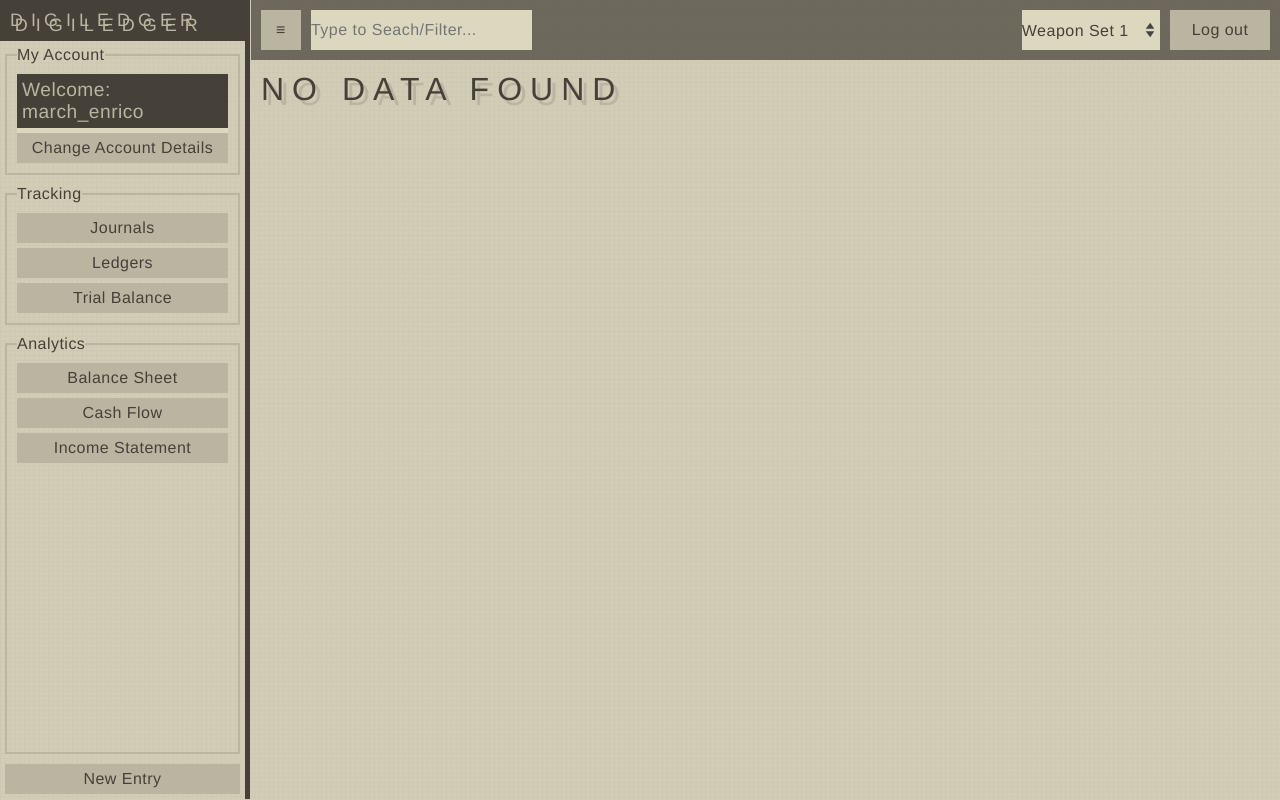
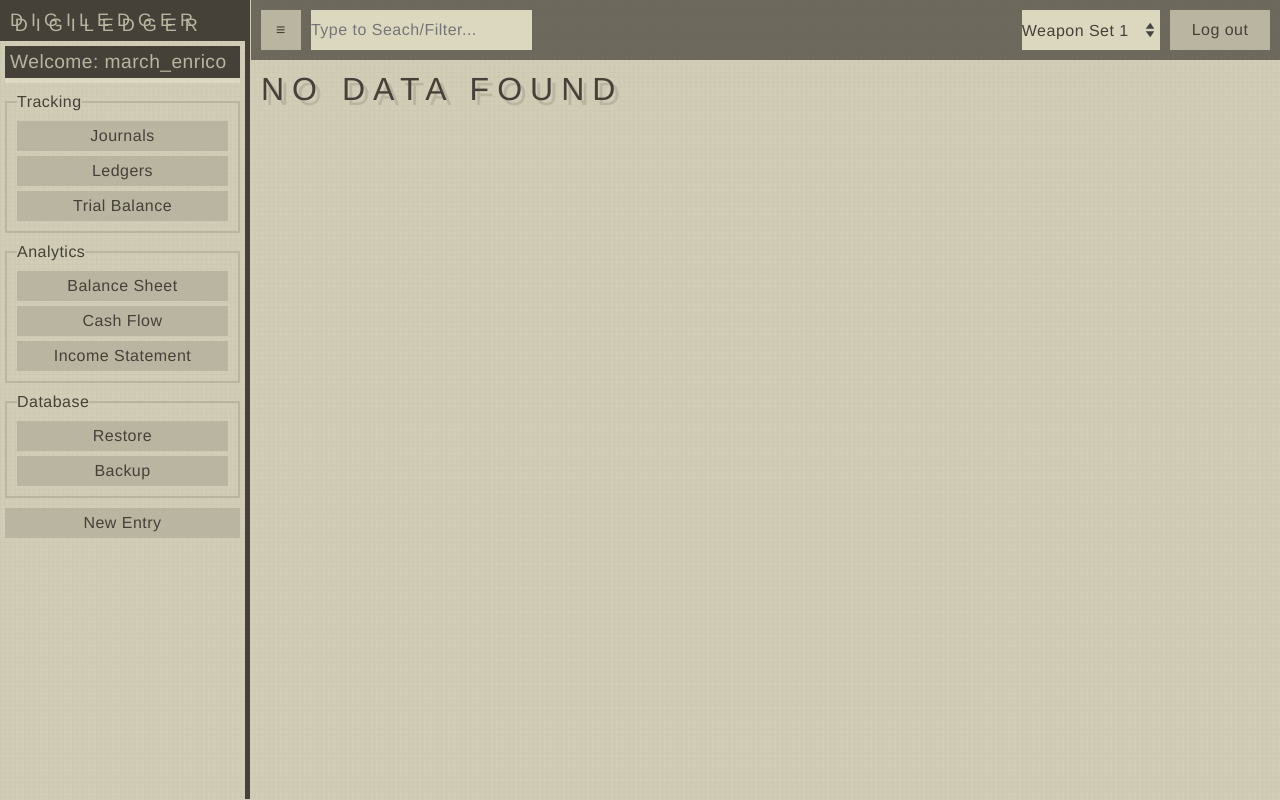
Before and after one commit to Kenneth10112/sad_stuff, a Django app: template digiledger/templates/digiledger/Dashboard.html in a window 1280 px wide. Run offline with Django 5.2, Linux system fonts and the light colour scheme; the template is opened without the code that fills it: values that come from a table or form of the project are taken from there, others are empty; data comes from the database, SQL or seed files in the repository.

Commit message:
Added Documentation in misc > documentation and orgnised dashboard.css

```diff
--- a/digiledger/static/digiledger/Dashboard.css
+++ b/digiledger/static/digiledger/Dashboard.css
@@ -30,6 +30,8 @@ body {
     grid-template-columns: 1fr;
     grid-template-rows: min-content 1fr;
     border-right: 5px solid #454138;
+
+    overflow-y: auto;
 }
 
 #SIDEBAR * {
@@ -45,21 +47,24 @@ body {
 #sb_nav { /* Child of #SIDEBAR */
     display: grid;
     grid-template-columns: 1fr;
-    grid-template-rows: min-content min-content 1fr min-content;
+    grid-auto-rows: min-content;
+    /* grid-template-rows: min-content min-content 1fr min-content; */
     padding: 5px;
     gap: 10px;
 }
 
 #sb_acc_fieldset,
 #sb_gen_fieldset,
-#sb_stat_fieldset { /* Children of #sb_nav */
+#sb_stat_fieldset,
+#sb_db_fieldset { /* Children of #sb_nav */
     padding: 10px;
     border-width: 2px;
 }
 
 #sb_nav_myAccount,
 #sb_nav_general,
-#sb_nav_statements { /* Children of fieldsets within #sb_nav */
+#sb_nav_statements,
+#sb_nav_dbOptions { /* Children of fieldsets within #sb_nav */
     display: grid;
     grid-template-columns: 1fr;
     grid-auto-rows: min-content;
@@ -74,7 +79,8 @@ body {
 /* Buttons within #SIDEBAR */
 .sb_nav_genButton,   /* In #sb_nav_general */
 .sb_nav_statButton,  /* In #sb_nav_statements */
-.sb_nav_myAccountButton, /* In #sb_nav_myAccount */
+.sb_nav_myAccountButton,
+.sb_nav_dbButton, /* In #sb_nav_myAccount */
 #sb_newEntry {        /* Direct child of #sb_nav */
     height: 30px;
 }
--- a/digiledger/templates/digiledger/Dashboard.html
+++ b/digiledger/templates/digiledger/Dashboard.html
@@ -16,22 +16,17 @@
             <figcaption><h1 id="sb_header">DIGILEDGER</h1></figcaption>
         </figure>
         <div id="sb_nav">
-            <fieldset id="sb_acc_fieldset">
-              <legend>My Account</legend>
-              <div id="sb_nav_myAccount">
-                <figure>
-                  <figcaption id="acc_username"> Welcome: {{CurrentUser.name}}</figcaption>
-                  <button class="sb_nav_myAccountButton">Change Account Details</button>
-                </figure>
-              </div>
-            </fieldset>
+            <div id="sb_nav_myAccount">
+              <figure>
+                <figcaption id="acc_username"> Welcome: {{CurrentUser.name}}</figcaption>
+              </figure>
+            </div>
             <fieldset id="sb_gen_fieldset">
               <legend>Tracking</legend>
               <div id="sb_nav_general">
                 <button class="sb_nav_genButton" id="sb_nav_journal_button">Journals</button>
                 <button class="sb_nav_genButton" id="sb_nav_ledger_button">Ledgers</button>
                 <button class="sb_nav_genButton" id="sb_nav_trialBal_button">Trial Balance</button>
-
               </div>
             </fieldset>
             <fieldset id="sb_stat_fieldset">
@@ -40,6 +35,13 @@
                 <button class="sb_nav_statButton" id="sb_nav_balSheet_button">Balance Sheet</button>
                 <button class="sb_nav_statButton" id="sb_nav_cashFlow_button">Cash Flow</button>
                 <button class="sb_nav_statButton" id="sb_nav_incStatement_button">Income Statement</button>
+              </div>
+            </fieldset>
+            <fieldset id="sb_db_fieldset">
+              <legend>Database</legend>
+              <div id="sb_nav_dbOptions">
+                <button class="sb_nav_dbButton" id="sb_nav_restore_button">Restore</button>
+                <button class="sb_nav_dbButton" id="sb_nav_backup_button">Backup</button>
               </div>
             </fieldset>
             <button id="sb_newEntry">New Entry</button>
@@ -121,6 +123,7 @@
                     <tr id="rowHeader">
                       <th>Date</th>
                       <th>Account</th>
+                      <th>Reference</th>
                       <th>Debit</th>
                       <th>Credit</th>
                       <th>Account Balance</th>
@@ -131,6 +134,7 @@
                       <tr>
                         <td>{{ record.date }}</td>
                         <td>{{ record.rel_acc }}</td>
+                        <td>{{ record.reference }}</td>
                         {% if record.side == "debit" %}
                           <td>{{ record.mon_val }}</td>
                           <td></td>
--- a/digiledger/views.py
+++ b/digiledger/views.py
@@ -391,7 +391,8 @@ def accountGetAll_txnTxnSrc_sortByDate(account):
         record["date"] = transaction.ent_date
         record["mon_val"] = transaction.mon_val
         record["side"] ="debit"
-        record["rel_acc"] = "Big changes in DB, placeholder for now"
+        record["rel_acc"] = transaction.sources.first().source_account
+        record["reference"] = transaction.ref_id
         records.append(record)
 
     for source in TransactionSource.objects.filter(source_account=account):
@@ -399,7 +400,8 @@ def accountGetAll_txnTxnSrc_sortByDate(account):
         record["date"] = source.transaction.ent_date
         record["mon_val"] = source.mon_val
         record["side"] = "credit"
-        record["rel_acc"] = "Big changes in DB, placeholder for now"
+        record["rel_acc"] = source.transaction.destination
+        record["reference"] = source.transaction.ref_id
         records.append(record)
 
     sorted_records = sorted(records, key=lambda item: item['date'])
```
Also changed, not shown: 1 other file.
